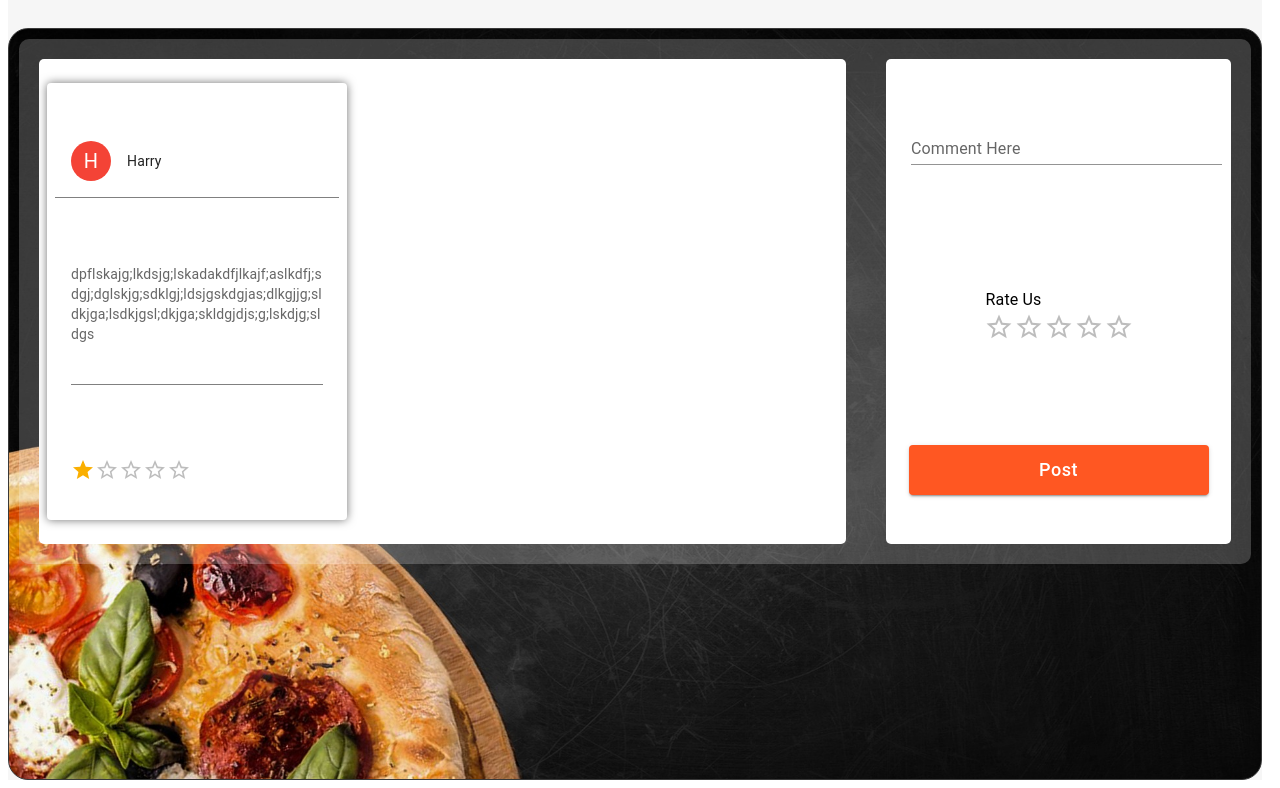
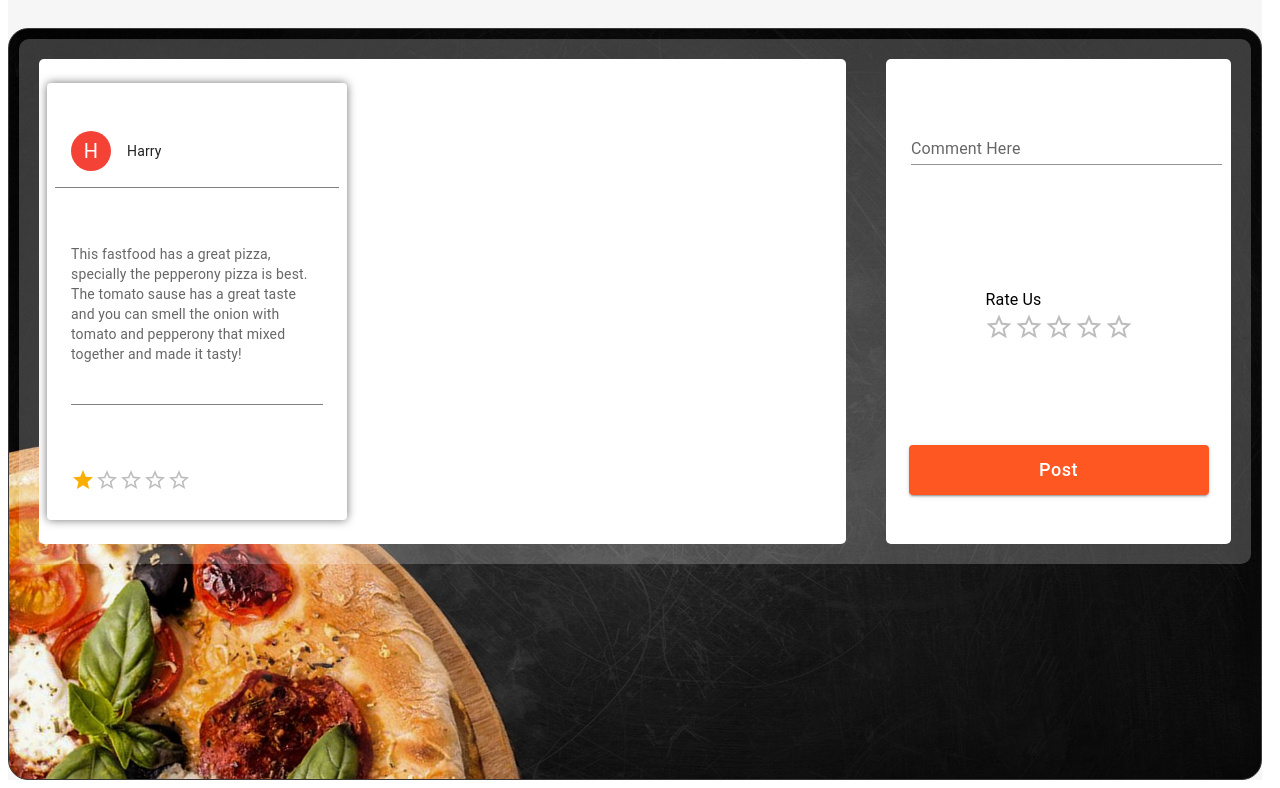
Before and after one commit to borhanimani/STD_Project_FrontEnd, a React (Vite) app in the folder front-end/: page / in a window 1280 px wide. Shown: the part 828-1616 px from the top of the page. Built offline with nearby package versions, Linux system fonts and the light colour scheme.

Commit message:
edit images

```diff
--- a/front-end/src/pages/home/home.jsx
+++ b/front-end/src/pages/home/home.jsx
@@ -9,7 +9,7 @@ import { CommentCard } from '/src/tools/Card';
 
 export default function HomePage() {
 
-    const commentList = [{ name: 'Harry', detail: 'dpflskajg;lkdsjg;lskadakdfjlkajf;aslkdfj;sdgj;dglskjg;sdklgj;ldsjgskdgjas;dlkgjjg;sldkjga;lsdkjgsl;dkjga;skldgjdjs;g;lskdjg;sldgs', rate: "1" }]
+    const commentList = [{ name: 'Harry', detail: 'This fastfood has a great pizza, specially the pepperony pizza is best. The tomato sause has a great taste and you can smell the onion with tomato and pepperony that mixed together and made it tasty! ', rate: "1" }]
     const [list, setList] = React.useState(commentList);
 
     function makeComment(commentParams) {
```
